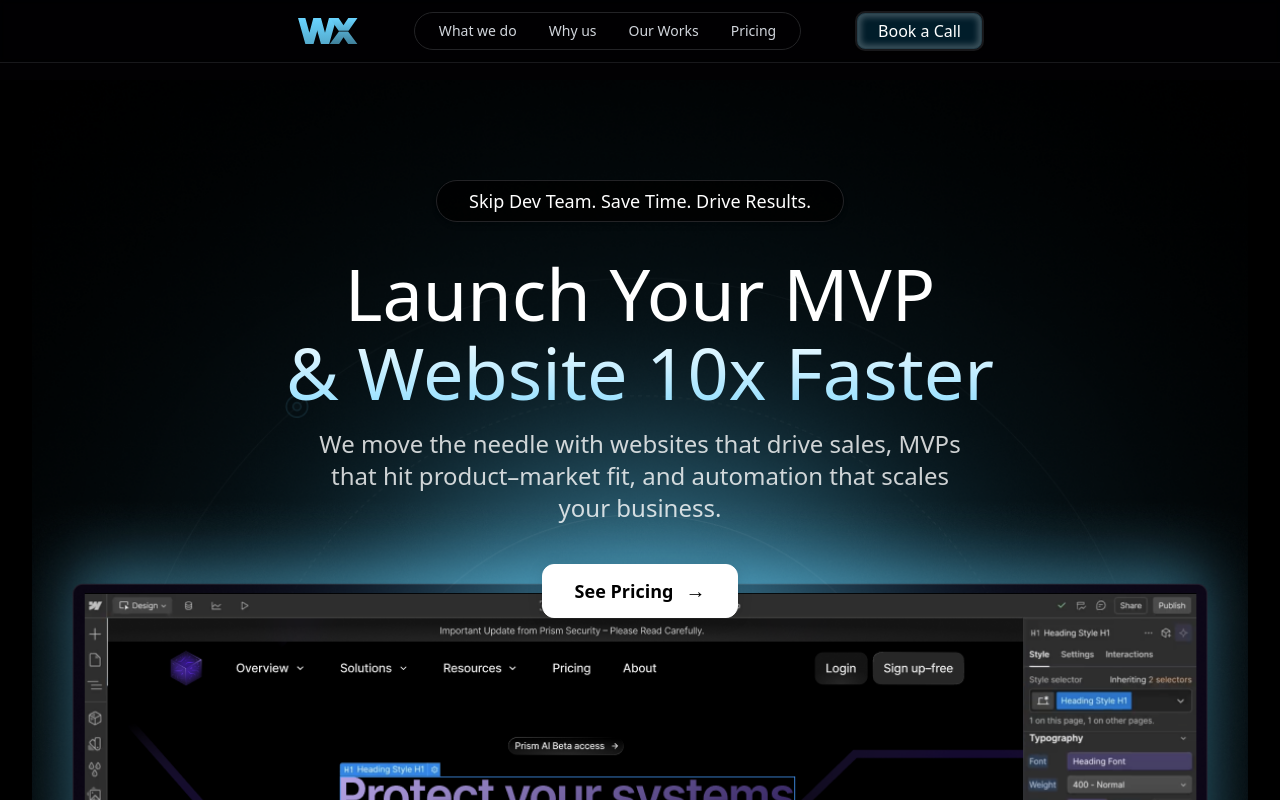
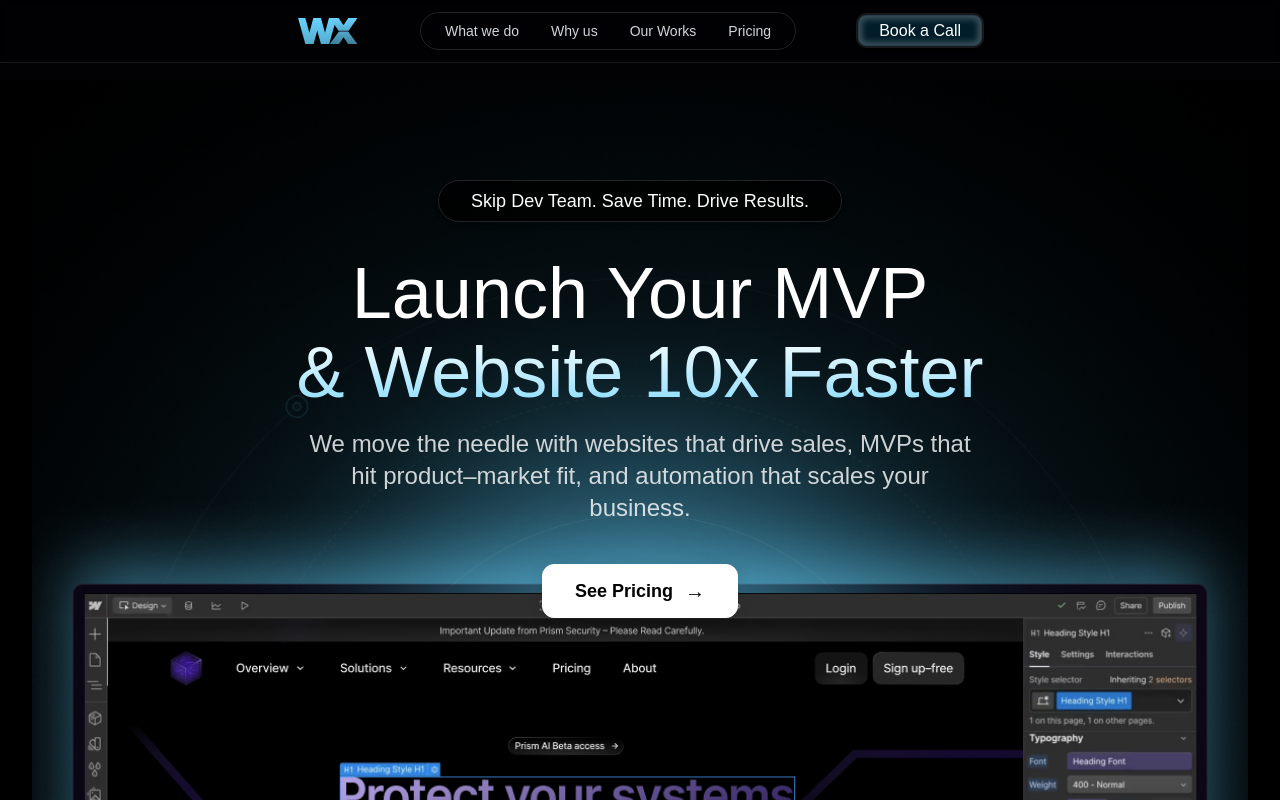
Before and after one commit to deepdecrypt/webfloexperts, a Next.js app: page / in a window 1280 px wide. Shown: the top 800 px of the page. Built offline with nearby package versions, Linux system fonts and the light colour scheme.

Commit message:
Add Geist font for better typography and production compatibility

```diff
--- a/src/app/layout.tsx
+++ b/src/app/layout.tsx
@@ -1,13 +1,19 @@
 import type { Metadata } from "next";
-import { Plus_Jakarta_Sans } from "next/font/google";
+import localFont from "next/font/local";
 import "./globals.css";
 import Header from "@/components/Header";
 import Footer from "@/components/Footer";
 
-const jakarta = Plus_Jakarta_Sans({
-  subsets: ["latin"],
-  variable: "--font-jakarta",
-  display: "swap"
+const geistSans = localFont({
+  src: "./fonts/GeistVF.woff",
+  variable: "--font-geist-sans",
+  weight: "100 900",
+});
+
+const geistMono = localFont({
+  src: "./fonts/GeistMonoVF.woff",
+  variable: "--font-geist-mono",
+  weight: "100 900",
 });
 
 export const metadata: Metadata = {
@@ -89,7 +95,7 @@ export default function RootLayout({
 }) {
   return (
     <html lang="en">
-      <body className={jakarta.variable + ' font-sans text-white'} style={{ backgroundColor: '#020103' }}>
+      <body className={`${geistSans.variable} ${geistMono.variable} font-sans text-white`} style={{ backgroundColor: '#020103' }}>
         <Header />
         <main className="pt-20">
           {children}
```
Also changed, not shown: src/app/globals.css (+14 -3 lines), src/app/fonts/GeistMonoVF.woff (added), src/app/fonts/GeistVF.woff (added).
